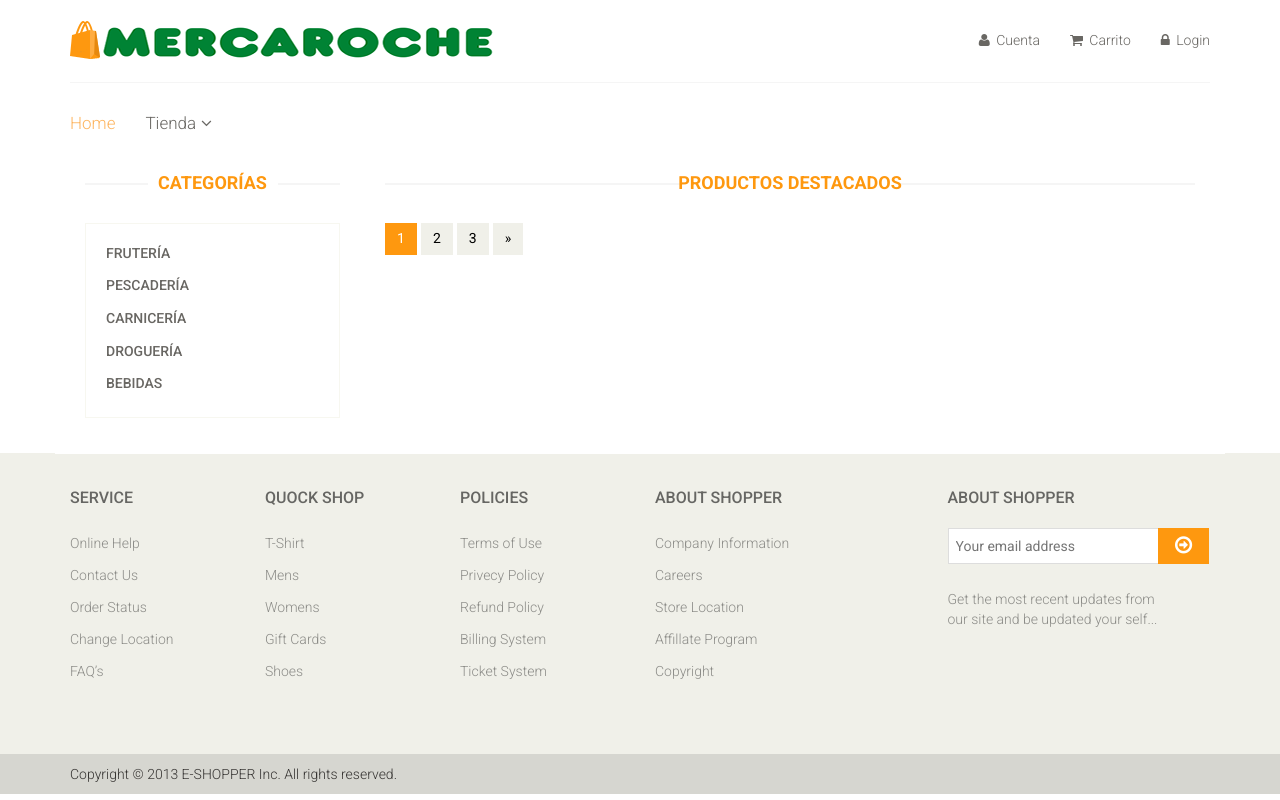
After one commit to adanwaky/prac2, a CodeIgniter app: page /prac2/index.php/categoria/mostrar/1 in a window 1280 px wide. The commit adds this page. Run offline with CodeIgniter, Linux system fonts and the light colour scheme; data that the repository does not hold is empty; some libraries are stand-ins or nearby versions.

Commit message:
20/01
enlaces a categorias

```diff
--- a/application/config/config.php
+++ b/application/config/config.php
@@ -23,7 +23,7 @@
 | a PHP script and you can easily do that on your own.
 |
 */
-$config['base_url'] = 'http://localhost/practica2/';
+$config['base_url'] = 'http://localhost/prac2/';
 
 /*
 |--------------------------------------------------------------------------
--- /dev/null
+++ b/application/controllers/Categoria.php
@@ -0,0 +1,16 @@
+<?php
+
+class Categoria extends CI_Controller {
+
+
+    public function mostrar($categoria)
+    {
+        $this->load->model('productos');
+         $this->load->helper('url');
+        $productos = $this->productos->ProductosDe($categoria);
+        $cuerpo['d1']=$this->load->view('category', '',true);
+        $cuerpo['d2']=$this->load->view('shop', array('pro'=> $productos), true);
+        $this->load->view('prueba', array('cuerpo'=>$cuerpo));
+    }
+
+}
--- a/application/views/category.php
+++ b/application/views/category.php
@@ -7,27 +7,27 @@
 
                             <div class="panel panel-default">
                                 <div class="panel-heading">
-                                    <h4 class="panel-title"> <?php echo anchor('fruteria', 'Frutería') ?></h4>
+                                    <h4 class="panel-title"> <?php echo anchor('Categoria/mostrar/1', 'Frutería') ?></h4>
                                 </div>
                             </div>
                             <div class="panel panel-default">
                                 <div class="panel-heading">
-                                    <h4 class="panel-title"><?php echo anchor('pescaderia', 'Pescadería') ?></h4>
+                                    <h4 class="panel-title"><?php echo anchor('Categoria/mostrar/3', 'Pescadería') ?></h4>
                                 </div>
                             </div>
                             <div class="panel panel-default">
                                 <div class="panel-heading">
-                                    <h4 class="panel-title"><?php echo anchor('carniceria', 'Carnicería') ?></h4>
+                                    <h4 class="panel-title"><?php echo anchor('Categoria/mostrar/2', 'Carnicería') ?></h4>
                                 </div>
                             </div>
                             <div class="panel panel-default">
                                 <div class="panel-heading">
-                                    <h4 class="panel-title"><?php echo anchor('drogueria', 'Droguería') ?></h4>
+                                    <h4 class="panel-title"><?php echo anchor('Categoria/mostrar/5', 'Droguería') ?></h4>
                                 </div>
                             </div>
                             <div class="panel panel-default">
                                 <div class="panel-heading">
-                                    <h4 class="panel-title"><?php echo anchor('bebidas', 'Bebidas') ?></h4>
+                                    <h4 class="panel-title"><?php echo anchor('Categoria/mostrar/4', 'Bebidas') ?></h4>
                                 </div>
                             </div>
 
--- a/application/views/mostrar.php
+++ /dev/null
@@ -1,6 +0,0 @@
-<?php
-echo @$dato0;
-echo @$dato1;
-echo @$dato2;
-echo @$dato3;
-echo @$dato4;
--- /dev/null
+++ b/application/views/prueba.php
@@ -0,0 +1,184 @@
+<!DOCTYPE html>
+<html lang="en">
+    <head>
+        <meta charset="utf-8">
+        <meta name="viewport" content="width=device-width, initial-scale=1.0">
+        <meta name="description" content="">
+        <meta name="author" content="">
+        <title>MERCAROCHE</title>
+        <link href="<?= base_url() . 'assets/' ?>css/bootstrap.min.css" rel="stylesheet">
+        <link href="<?= base_url() . 'assets/' ?>css/font-awesome.min.css" rel="stylesheet">
+        <link href="<?= base_url() . 'assets/' ?>css/prettyPhoto.css" rel="stylesheet">
+        <link href="<?= base_url() . 'assets/' ?>css/price-range.css" rel="stylesheet">
+        <link href="<?= base_url() . 'assets/' ?>css/animate.css" rel="stylesheet">
+        <link href="<?= base_url() . 'assets/' ?>css/main.css" rel="stylesheet">
+        <link href="<?= base_url() . 'assets/' ?>css/responsive.css" rel="stylesheet">
+        <!--[if lt IE 9]>
+        <script src="<?= base_url() . 'assets/' ?>js/html5shiv.js"></script>
+        <script src="<?= base_url() . 'assets/' ?>js/respond.min.js"></script>
+        <![endif]-->
+        <link rel="shortcut icon" href="<?= base_url() . 'assets/' ?>images/ico/favicon.ico">
+        <link rel="apple-touch-icon-precomposed" sizes="144x144" href="<?= base_url() . 'assets/' ?>images/ico/apple-touch-icon-144-precomposed.png">
+        <link rel="apple-touch-icon-precomposed" sizes="114x114" href="<?= base_url() . 'assets/' ?>images/ico/apple-touch-icon-114-precomposed.png">
+        <link rel="apple-touch-icon-precomposed" sizes="72x72" href="<?= base_url() . 'assets/' ?>images/ico/apple-touch-icon-72-precomposed.png">
+        <link rel="apple-touch-icon-precomposed" href="<?= base_url() . 'assets/' ?>images/ico/apple-touch-icon-57-precomposed.png">
+    </head><!--/head-->
+
+    <body>
+        <header id="header"><!--header-->
+
+            <div class="header-middle"><!--header-middle-->
+                <div class="container">
+                    <div class="row">
+                        <div class="col-sm-4">
+                            <div class="logo pull-left">
+                                <a href="<?= base_url() ?>"><img src="<?= base_url() . 'assets/' ?>images/home/logo.png" alt="" /></a>
+
+                            </div>
+
+                        </div>
+                        <div class="col-sm-8">
+                            <div class="shop-menu pull-right">
+                                <ul class="nav navbar-nav">
+                                    <li><a href="#"><i class="fa fa-user"></i> Cuenta</a></li>
+                                    <li><a href="cart.html"><i class="fa fa-shopping-cart"></i> Carrito</a></li>
+                                    <li><a href="login.html"><i class="fa fa-lock"></i> Login</a></li>
+                                </ul>
+                            </div>
+                        </div>
+                    </div>
+                </div>
+            </div><!--/header-middle-->
+
+            <div class="header-bottom"><!--header-bottom-->
+                <div class="container">
+                    <div class="row">
+                        <div class="col-sm-9">
+                            <div class="navbar-header">
+                                <button type="button" class="navbar-toggle" data-toggle="collapse" data-target=".navbar-collapse">
+                                    <span class="sr-only">Toggle navigation</span>
+                                    <span class="icon-bar"></span>
+                                    <span class="icon-bar"></span>
+                                    <span class="icon-bar"></span>
+                                </button>
+                            </div>
+                            <div class="mainmenu pull-left">
+                                <ul class="nav navbar-nav collapse navbar-collapse">
+                                    <li><a href="<?= base_url() ?>" class="active">Home</a></li>
+                                    <li class="dropdown"><a href="#">Tienda<i class="fa fa-angle-down"></i></a>
+                                        <ul role="menu" class="sub-menu">
+                                            <li><a href="shop.html">Productos</a></li>
+
+                                            <li><a href="cart.html">Carrito</a></li>
+                                            <li><a href="login.html">Login</a></li>
+                                        </ul>
+                                    </li>
+
+                                </ul>
+                            </div>
+                        </div>
+                        <!--div class="col-sm-3">
+                                <div class="search_box pull-right">
+                                        <input type="text" placeholder="Search"/>
+                                </div>
+                        </div-->
+                    </div>
+                </div>
+            </div><!--/header-bottom-->
+        </header><!--/header-->
+
+        <?php foreach ($cuerpo as $cue){
+        echo $cue;}
+
+        ?>
+
+        <footer id="footer"><!--Footer-->
+
+
+            <div class="footer-widget">
+                <div class="container">
+                    <div class="row">
+                        <div class="col-sm-2">
+                            <div class="single-widget">
+                                <h2>Service</h2>
+                                <ul class="nav nav-pills nav-stacked">
+                                    <li><a href="#">Online Help</a></li>
+                                    <li><a href="#">Contact Us</a></li>
+                                    <li><a href="#">Order Status</a></li>
+                                    <li><a href="#">Change Location</a></li>
+                                    <li><a href="#">FAQ’s</a></li>
+                                </ul>
+                            </div>
+                        </div>
+                        <div class="col-sm-2">
+                            <div class="single-widget">
+                                <h2>Quock Shop</h2>
+                                <ul class="nav nav-pills nav-stacked">
+                                    <li><a href="#">T-Shirt</a></li>
+                                    <li><a href="#">Mens</a></li>
+                                    <li><a href="#">Womens</a></li>
+                                    <li><a href="#">Gift Cards</a></li>
+                                    <li><a href="#">Shoes</a></li>
+                                </ul>
+                            </div>
+                        </div>
+                        <div class="col-sm-2">
+                            <div class="single-widget">
+                                <h2>Policies</h2>
+                                <ul class="nav nav-pills nav-stacked">
+                                    <li><a href="#">Terms of Use</a></li>
+                                    <li><a href="#">Privecy Policy</a></li>
+                                    <li><a href="#">Refund Policy</a></li>
+                                    <li><a href="#">Billing System</a></li>
+                                    <li><a href="#">Ticket System</a></li>
+                                </ul>
+                            </div>
+                        </div>
+                        <div class="col-sm-2">
+                            <div class="single-widget">
+                                <h2>About Shopper</h2>
+                                <ul class="nav nav-pills nav-stacked">
+                                    <li><a href="#">Company Information</a></li>
+                                    <li><a href="#">Careers</a></li>
+                                    <li><a href="#">Store Location</a></li>
+                                    <li><a href="#">Affillate Program</a></li>
+                                    <li><a href="#">Copyright</a></li>
+                                </ul>
+                            </div>
+                        </div>
+                        <div class="col-sm-3 col-sm-offset-1">
+                            <div class="single-widget">
+                                <h2>About Shopper</h2>
+                                <form action="#" class="searchform">
+                                    <input type="text" placeholder="Your email address" />
+                                    <button type="submit" class="btn btn-default"><i class="fa fa-arrow-circle-o-right"></i></button>
+                                    <p>Get the most recent updates from <br />our site and be updated your self...</p>
+                                </form>
+                            </div>
+                        </div>
+
+                    </div>
+                </div>
+            </div>
+
+            <div class="footer-bottom">
+                <div class="container">
+                    <div class="row">
+                        <p class="pull-center">Copyright © 2013 E-SHOPPER Inc. All rights reserved.</p>
+
+                    </div>
+                </div>
+            </div>
+
+        </footer><!--/Footer-->
+
+
+
+        <script src="<?= base_url() . 'assets/' ?>js/jquery.js"></script>
+        <script src="<?= base_url() . 'assets/' ?>js/bootstrap.min.js"></script>
+        <script src="<?= base_url() . 'assets/' ?>js/jquery.scrollUp.min.js"></script>
+        <script src="<?= base_url() . 'assets/' ?>js/price-range.js"></script>
+        <script src="<?= base_url() . 'assets/' ?>js/jquery.prettyPhoto.js"></script>
+        <script src="<?= base_url() . 'assets/' ?>js/main.js"></script>
+    </body>
+</html>
--- a/application/views/shop.php
+++ b/application/views/shop.php
@@ -7,18 +7,14 @@
                             <div class="product-image-wrapper">
                                 <div class="single-products">
                                     <div class="productinfo text-center">
-                                        <img src="<?= base_url() . 'assets/img/'.$producto['imagen']?>" alt="" />
+                                       <?php echo anchor('detalle/index/'.$producto['idPro'],'
+                                <img src= "'.base_url() . 'assets/img/' . $producto['imagen'].'"/>')?>
+                                        <!--img src="<?= base_url() . 'assets/img/'.$producto['imagen']?>" alt="" /-->
                                         <h2><?= $producto['precio'] ?> €</h2>
                                             <p><?= $producto['nombrePro'] ?></p>
                                         <a href="#" class="btn btn-default add-to-cart"><i class="fa fa-shopping-cart"></i>Add to cart</a>
                                     </div>
-                                    <div class="product-overlay">
-                                        <div class="overlay-content">
-                                          <h2><?= $producto['precio'] ?> €</h2>
-                                            <p><?= $producto['nombrePro'] ?></p>
-                                            <a href="#" class="btn btn-default add-to-cart"><i class="fa fa-shopping-cart"></i>Add to cart</a>
-                                        </div>
-                                    </div>
+
                                 </div>
                             </div>
                         </div>
```
Also changed, not shown: application/controllers/Welcome.php (+6 -3 lines), application/controllers/bebidas.php (deleted, +0 -23 lines), application/controllers/carniceria.php (deleted, +0 -16 lines), application/controllers/detalle.php (+3 -6 lines), application/controllers/drogueria.php (deleted, +0 -16 lines), application/controllers/fruteria.php (deleted, +0 -16 lines), application/controllers/pescaderia.php (deleted, +0 -16 lines), application/views/index.html (deleted, +0 -11 lines), application/views/index.php (+5 -10 lines), nbproject/private/private.xml (+7 -6 lines).
